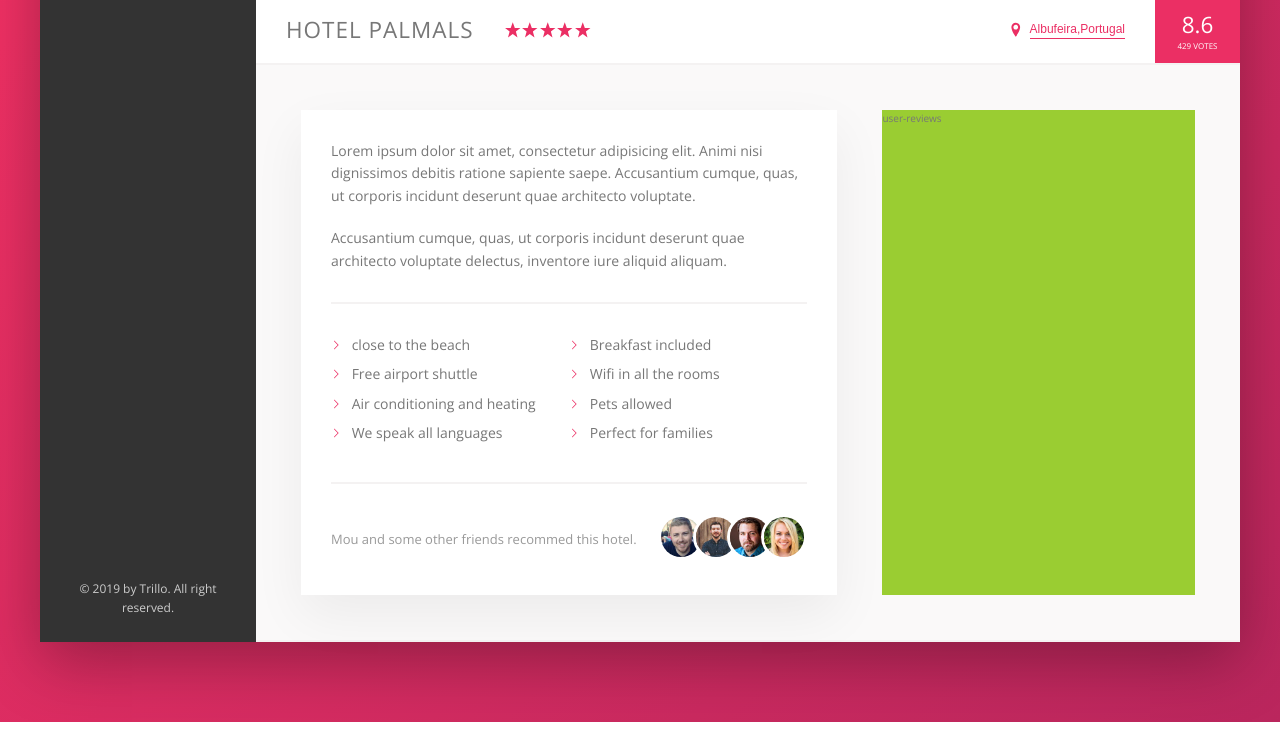
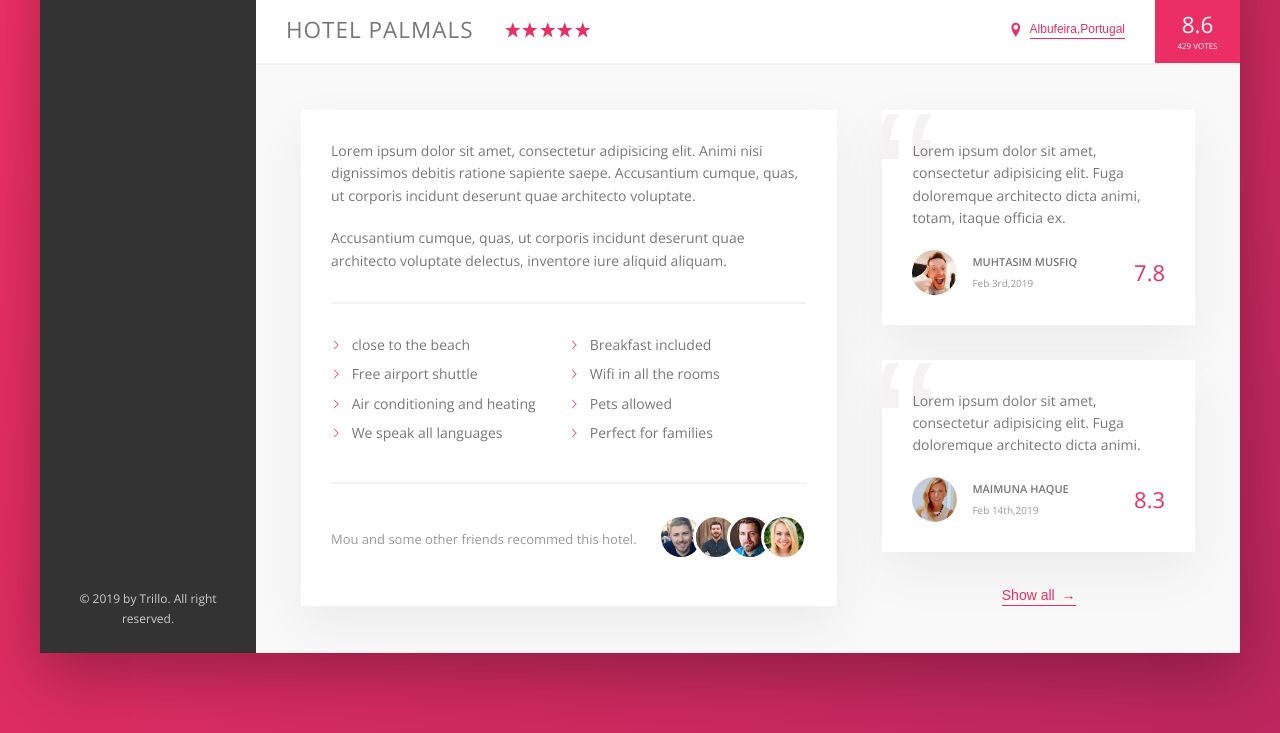
Before and after one commit to MuhtasimMusfiqZarab/trillo-flexbox-project, a website: page index.html in a window 1280 px wide. Shown: the part 538-1271 px from the top of the page. Drawn offline with nearby package versions, Linux system fonts and the light colour scheme.

Commit message:
building user reviews section

```diff
--- a/index.html
+++ b/index.html
@@ -225,7 +225,37 @@
               </div>
             </div>
             <div class="user-reviews">
-              user-reviews
+              <figure class="review">
+                <blockquote class="review__text">
+                  Lorem ipsum dolor sit amet, consectetur adipisicing elit. Fuga
+                  doloremque architecto dicta animi, totam, itaque officia ex.
+                </blockquote>
+                <figcaption class="review__user">
+                  <!-- users image,name,date,rating -->
+                  <img src="img/user-1.jpg" alt="" class="review__photo" />
+                  <div class="review__user-box">
+                    <p class="review__user-name">Muhtasim Musfiq</p>
+                    <p class="review__user-date">Feb 3rd,2019</p>
+                  </div>
+                  <div class="review__user-rating">7.8</div>
+                </figcaption>
+              </figure>
+              <figure class="review">
+                <blockquote class="review__text">
+                  Lorem ipsum dolor sit amet, consectetur adipisicing elit. Fuga
+                  doloremque architecto dicta animi.
+                </blockquote>
+                <figcaption class="review__user">
+                  <!-- users image,name,date,rating -->
+                  <img src="img/user-2.jpg" alt="" class="review__photo" />
+                  <div class="review__user-box">
+                    <p class="review__user-name">Maimuna Haque</p>
+                    <p class="review__user-date">Feb 14th,2019</p>
+                  </div>
+                  <div class="review__user-rating">8.3</div>
+                </figcaption>
+              </figure>
+              <button class="btn-inline">Show all <span>&rarr;</span></button>
             </div>
           </div>
         </main>
--- a/sass/_components.scss
+++ b/sass/_components.scss
@@ -300,8 +300,19 @@
   cursor: pointer;
   transition: all 0.2s; //animation
 
+  // this is the show all button
+  & span {
+    margin-left: 3px;
+    transition: margin-left 0.2s; // animate this // animation must be in the parent element
+  }
+
   &:hover {
     color: var(--color-grey-dark-1); // border also updates as well
+
+    //span tag of the buttion
+    span {
+      margin-left: 8px; // change while hovered
+    }
   }
 
   // while clicked (and focus is on it)the button
@@ -405,3 +416,65 @@
     }
   }
 }
+
+//////////////////////////////////////////////////////////
+///// REVIEWS
+
+.review {
+  background-color: #fff;
+  box-shadow: var(--shadow-light);
+  padding: 3rem;
+  margin-bottom: 3.5rem;
+  position: relative;
+  // solving the qoute not to overflow the box
+  overflow: hidden;
+  &__text {
+    margin-bottom: 2rem;
+    z-index: 20;
+    // z index only works if you set the position
+    position: relative;
+  }
+
+  &__user {
+    display: flex;
+    align-items: center;
+  }
+
+  &__photo {
+    height: 4.5rem;
+    width: 4.5rem;
+    border-radius: 50%;
+    margin-right: 1.5rem;
+  }
+  &__user-box {
+    margin-right: auto;
+  }
+  &__user-name {
+    font-size: 1.1rem;
+    font-weight: 600;
+    text-transform: uppercase;
+    margin-bottom: 0.4rem;
+  }
+  &__user-date {
+    font-size: 1rem;
+    color: var(--color-grey-dark-3);
+  }
+  &__user-rating {
+    color: var(--color-primary);
+    font-size: 2.2rem;
+    font-weight: 300;
+  }
+
+  //adding the quatation in the review box
+  &::before {
+    content: "\201C";
+    position: absolute; // right in the corner of the element (parent should be relative)
+    top: -2.75rem; // 2 rem up from the top
+    left: -1rem;
+    line-height: 1;
+    font-size: 20rem;
+    color: var(--color-grey-light-2);
+    font-family: sans-serif; // for changing the quatation style (default was open-sans)
+    z-index: 1;
+  }
+}
--- a/sass/_layout.scss
+++ b/sass/_layout.scss
@@ -47,6 +47,7 @@
 
 .detail {
   display: flex;
+  font-size: 1.4rem;
   padding: 4.5rem;
   background-color: var(--color-grey-light-1);
   border-bottom: var(--line);
@@ -54,7 +55,6 @@
 
 .description {
   background-color: #fff;
-  font-size: 1.4rem;
   box-shadow: var(--shadow-light);
   padding: 3rem;
   // haviing 60% of the width
@@ -63,6 +63,8 @@
 }
 
 .user-reviews {
-  background-color: yellowgreen;
   flex: 1; // flex grow=1 takes the remaining space
+  display: flex;
+  flex-direction: column;
+  align-items: center; // default is stretch
 }
```
Also changed, not shown: css/style.css.
